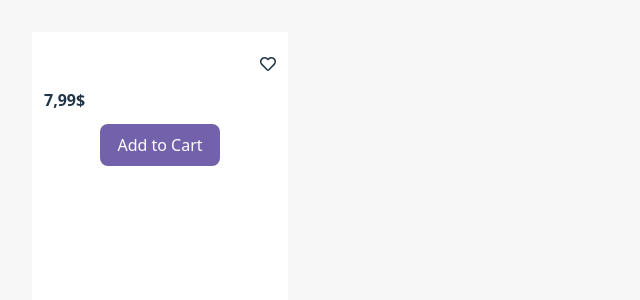
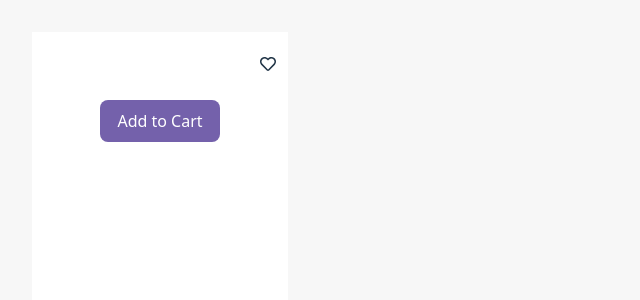
Before and after one commit to Moldedpeanuts/eshop-neko, a React (Vite) app in the folder client/: page / in a window 1280 px wide. Shown: the top 300 px of the page, without its empty margins (0-640 px from the left). Built offline with nearby package versions, Linux system fonts and the light colour scheme.

Commit message:
Change hard coded price value to price prop

```diff
--- a/client/src/components/ItemCard/ItemCard.jsx
+++ b/client/src/components/ItemCard/ItemCard.jsx
@@ -21,7 +21,7 @@ export default function ItemCard({imgSource, title, price}) {
                     <h3 className="font-semibold text-sm">{title}</h3>
                     <HeartIcon onClick={handleClick}></HeartIcon>
                 </div>
-                <p className="font-extrabold text-left pt-4 pb-3">7,99$</p>
+                <p className="font-extrabold text-left pt-4 pb-3">{price}</p>
                 <Button>Add to Cart</Button>
             </div>
             { isFavoriteModalOpen && <AddedToFavorites></AddedToFavorites>}
```
